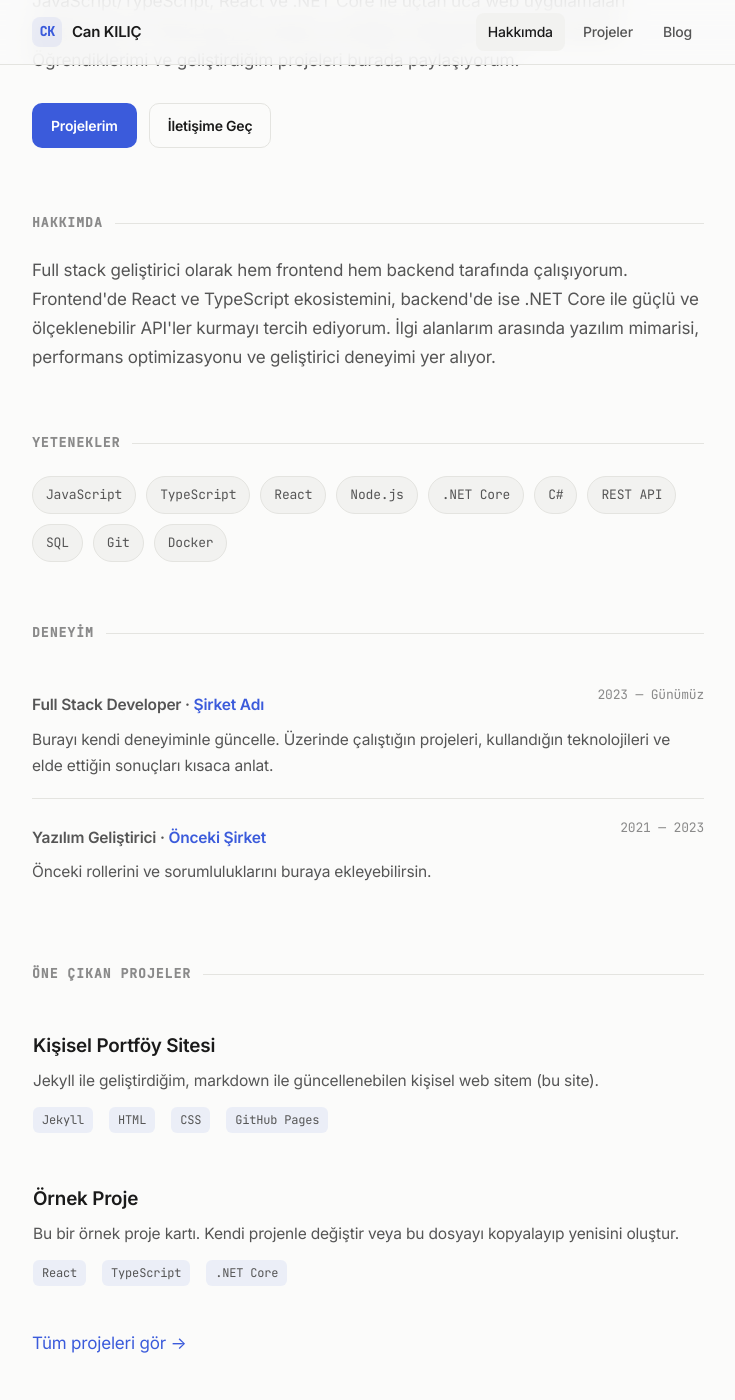
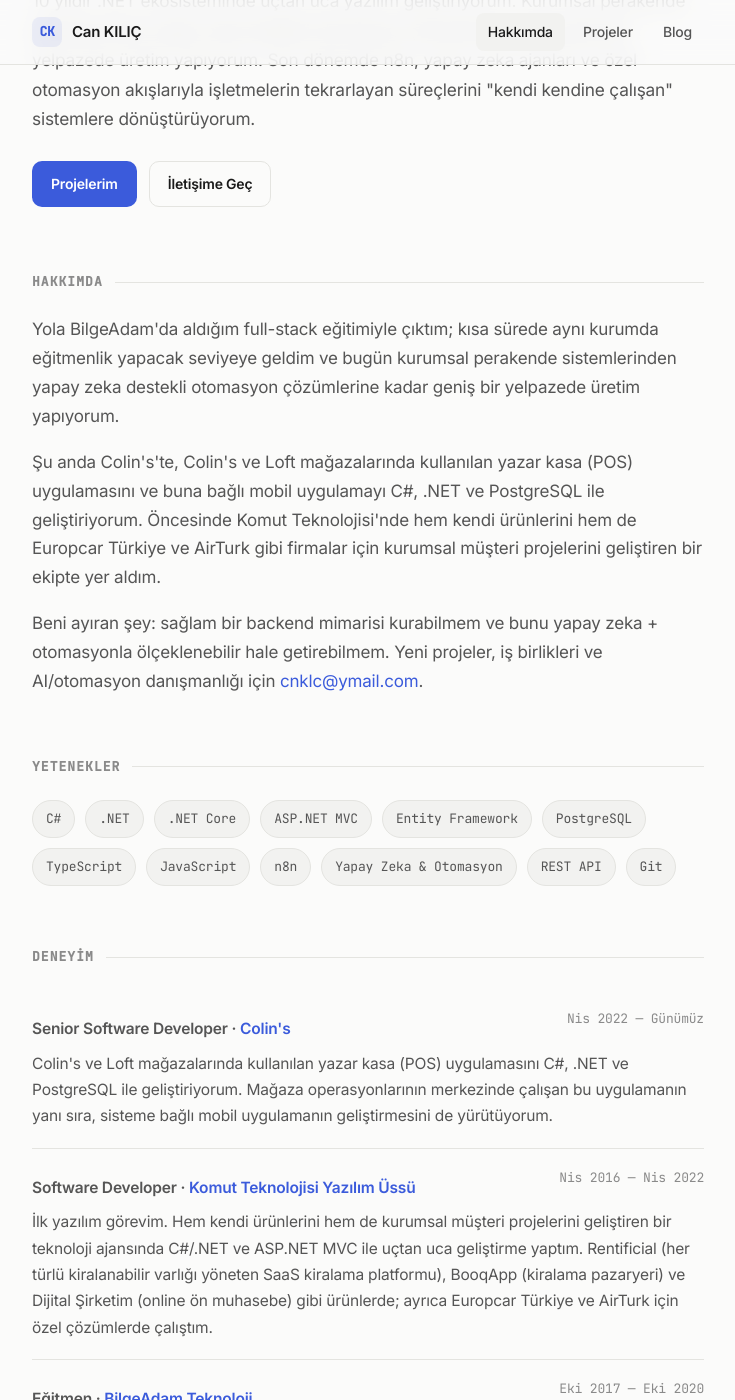
Before and after one commit to cnklc/cnklc.me, a Jekyll site: the page built from index.html, in a window 1280 px wide and 1400 px high, scrolled down 311 px. Shown: the whole window, without its empty margins (272-1007 px from the left). Built offline with Jekyll 4.4.1, drawn with Linux system fonts in a browser that asks for light colours; some of the changed text lies outside the part shown.

Commit message:
İçeriği güncelle: gerçek deneyim, yetenekler ve projeler
- Hero/Hakkımda/Yetenekler/Deneyim gerçek özgeçmişle güncellendi
- Rol: Senior .NET Developer · AI & Otomasyon
- _config.yml tagline ve açıklama güncellendi
- Gerçek projeler eklendi: Erpos, BooqApp, Rentificial, Dijital Şirketim, AirTurk, Europcar
- Örnek proje kaldırıldı

```diff
--- a/_config.yml
+++ b/_config.yml
@@ -1,9 +1,10 @@
 # Site
 title: "Can KILIÇ"
-tagline: "Full Stack Developer"
+tagline: "Senior .NET Developer · AI & Otomasyon"
 description: >-
-  Can KILIÇ — Full Stack Developer. JavaScript/TypeScript, React ve .NET Core
-  ile çalışıyorum. Geliştirdiğim projeler ve blog yazıları.
+  Can KILIÇ — Senior .NET Developer. 10 yıldır C#, .NET ve PostgreSQL ile uçtan
+  uca yazılım geliştiriyorum; yapay zeka ve otomasyon çözümlerine odaklanıyorum.
+  Geliştirdiğim projeler ve blog yazıları.
 url: "https://cnklc.github.io"
 baseurl: "/cnklc.me"
 lang: tr
--- a/_projects/ornek-proje.md
+++ /dev/null
@@ -1,30 +0,0 @@
----
-layout: project
-title: "Örnek Proje"
-date: 2026-06-01
-summary: "Bu bir örnek proje kartı. Kendi projenle değiştir veya bu dosyayı kopyalayıp yenisini oluştur."
-tech: [React, TypeScript, .NET Core]
-repo: "https://github.com/cnklc"
-demo: ""
----
-
-## Proje Hakkında
-
-Buraya projenin ne yaptığını, hangi problemi çözdüğünü ve neden geliştirdiğini
-yaz. Bu metin proje detay sayfasında görünür.
-
-## Özellikler
-
-- Birinci özellik
-- İkinci özellik
-- Üçüncü özellik
-
-## Kullanılan Teknolojiler
-
-Frontend tarafında **React** ve **TypeScript**, backend tarafında ise
-**.NET Core** kullandım. Veritabanı olarak SQL Server tercih ettim.
-
-## Öğrendiklerim
-
-Bu projede neler öğrendiğini, hangi zorluklarla karşılaştığını ve nasıl
-çözdüğünü buraya ekleyebilirsin.
--- a/index.html
+++ b/index.html
@@ -1,17 +1,19 @@
 ---
 layout: default
-title: "Can KILIÇ — Full Stack Developer"
-description: "Full Stack Developer. JavaScript/TypeScript, React ve .NET Core ile modern web uygulamaları geliştiriyorum."
+title: "Can KILIÇ — Senior .NET Developer"
+description: "Senior .NET Developer. 10 yıldır C#, .NET ve PostgreSQL ile uçtan uca yazılım; yapay zeka ve otomasyon çözümlerine odaklanıyorum."
 ---
 
 <section class="wrap hero">
   <p class="eyebrow">Merhaba, ben</p>
   <h1>Can KILIÇ</h1>
-  <p class="role">Full Stack Developer</p>
+  <p class="role">Senior .NET Developer · AI &amp; Otomasyon</p>
   <p class="lead">
-    JavaScript/TypeScript, React ve .NET Core ile uçtan uca web uygulamaları
-    geliştiriyorum. Temiz kod, iyi mimari ve kullanıcı deneyimine önem veririm.
-    Öğrendiklerimi ve geliştirdiğim projeleri burada paylaşıyorum.
+    10 yıldır .NET ekosisteminde uçtan uca yazılım geliştiriyorum. Kurumsal
+    perakende sistemlerinden yapay zeka destekli otomasyon çözümlerine kadar geniş
+    bir yelpazede üretim yapıyorum. Son dönemde n8n, yapay zeka ajanları ve özel
+    otomasyon akışlarıyla işletmelerin tekrarlayan süreçlerini "kendi kendine
+    çalışan" sistemlere dönüştürüyorum.
   </p>
   <div class="hero-actions">
     <a class="btn" href="{{ '/projects/' | relative_url }}">Projelerim</a>
@@ -22,26 +24,41 @@ description: "Full Stack Developer. JavaScript/TypeScript, React ve .NET Core il
 <section class="wrap section">
   <h2 class="section-title">Hakkımda</h2>
   <p>
-    Full stack geliştirici olarak hem frontend hem backend tarafında çalışıyorum.
-    Frontend'de React ve TypeScript ekosistemini, backend'de ise .NET Core ile
-    güçlü ve ölçeklenebilir API'ler kurmayı tercih ediyorum. İlgi alanlarım arasında
-    yazılım mimarisi, performans optimizasyonu ve geliştirici deneyimi yer alıyor.
+    Yola BilgeAdam'da aldığım full-stack eğitimiyle çıktım; kısa sürede aynı
+    kurumda eğitmenlik yapacak seviyeye geldim ve bugün kurumsal perakende
+    sistemlerinden yapay zeka destekli otomasyon çözümlerine kadar geniş bir
+    yelpazede üretim yapıyorum.
+  </p>
+  <p>
+    Şu anda Colin's'te, Colin's ve Loft mağazalarında kullanılan yazar kasa (POS)
+    uygulamasını ve buna bağlı mobil uygulamayı C#, .NET ve PostgreSQL ile
+    geliştiriyorum. Öncesinde Komut Teknolojisi'nde hem kendi ürünlerini hem de
+    Europcar Türkiye ve AirTurk gibi firmalar için kurumsal müşteri projelerini
+    geliştiren bir ekipte yer aldım.
+  </p>
+  <p>
+    Beni ayıran şey: sağlam bir backend mimarisi kurabilmem ve bunu yapay zeka +
+    otomasyonla ölçeklenebilir hale getirebilmem. Yeni projeler, iş birlikleri ve
+    AI/otomasyon danışmanlığı için
+    <a href="mailto:{{ site.social.email }}">{{ site.social.email }}</a>.
   </p>
 </section>
 
 <section class="wrap section">
   <h2 class="section-title">Yetenekler</h2>
   <div class="skill-grid">
+    <span class="skill">C#</span>
+    <span class="skill">.NET</span>
+    <span class="skill">.NET Core</span>
+    <span class="skill">ASP.NET MVC</span>
+    <span class="skill">Entity Framework</span>
+    <span class="skill">PostgreSQL</span>
+    <span class="skill">TypeScript</span>
     <span class="skill">JavaScript</span>
-    <span class="skill">TypeScript</span>
-    <span class="skill">React</span>
-    <span class="skill">Node.js</span>
-    <span class="skill">.NET Core</span>
-    <span class="skill">C#</span>
+    <span class="skill">n8n</span>
+    <span class="skill">Yapay Zeka &amp; Otomasyon</span>
     <span class="skill">REST API</span>
-    <span class="skill">SQL</span>
     <span class="skill">Git</span>
-    <span class="skill">Docker</span>
   </div>
 </section>
 
@@ -50,22 +67,42 @@ description: "Full Stack Developer. JavaScript/TypeScript, React ve .NET Core il
 
   <div class="entry">
     <div class="entry-head">
-      <p class="entry-role">Full Stack Developer · <span class="entry-org">Şirket Adı</span></p>
-      <span class="entry-date">2023 — Günümüz</span>
+      <p class="entry-role">Senior Software Developer · <span class="entry-org">Colin's</span></p>
+      <span class="entry-date">Nis 2022 — Günümüz</span>
     </div>
     <p>
-      Burayı kendi deneyiminle güncelle. Üzerinde çalıştığın projeleri, kullandığın
-      teknolojileri ve elde ettiğin sonuçları kısaca anlat.
+      Colin's ve Loft mağazalarında kullanılan yazar kasa (POS) uygulamasını C#,
+      .NET ve PostgreSQL ile geliştiriyorum. Mağaza operasyonlarının merkezinde
+      çalışan bu uygulamanın yanı sıra, sisteme bağlı mobil uygulamanın
+      geliştirmesini de yürütüyorum.
     </p>
   </div>
 
   <div class="entry">
     <div class="entry-head">
-      <p class="entry-role">Yazılım Geliştirici · <span class="entry-org">Önceki Şirket</span></p>
-      <span class="entry-date">2021 — 2023</span>
+      <p class="entry-role">Software Developer · <span class="entry-org">Komut Teknolojisi Yazılım Üssü</span></p>
+      <span class="entry-date">Nis 2016 — Nis 2022</span>
     </div>
     <p>
-      Önceki rollerini ve sorumluluklarını buraya ekleyebilirsin.
+      İlk yazılım görevim. Hem kendi ürünlerini hem de kurumsal müşteri projelerini
+      geliştiren bir teknoloji ajansında C#/.NET ve ASP.NET MVC ile uçtan uca
+      geliştirme yaptım. Rentificial (her türlü kiralanabilir varlığı yöneten SaaS
+      kiralama platformu), BooqApp (kiralama pazaryeri) ve Dijital Şirketim (online
+      ön muhasebe) gibi ürünlerde; ayrıca Europcar Türkiye ve AirTurk için özel
+      çözümlerde çalıştım.
+    </p>
+  </div>
+
+  <div class="entry">
+    <div class="entry-head">
+      <p class="entry-role">Eğitmen · <span class="entry-org">BilgeAdam Teknoloji</span></p>
+      <span class="entry-date">Eki 2017 — Eki 2020</span>
+    </div>
+    <p>
+      .NET full-stack eğitimi verdim: C#, Nesne Yönelimli Programlama, MSSQL, HTML,
+      CSS ve JavaScript. 3 yıl boyunca part-time eğitmen olarak toplam 6 sınıf ve 96
+      öğrenciyi üretim seviyesinde geliştirici olmaya hazırladım. Bu kuruma daha
+      önce öğrenci olarak başlamıştım.
     </p>
   </div>
 </section>
```
Also changed, not shown: _projects/airturk.md (added, +26 -0 lines), _projects/booqapp.md (added, +26 -0 lines), _projects/dijital-sirketim.md (added, +26 -0 lines), _projects/erpos.md (added, +26 -0 lines), _projects/europcar.md (added, +26 -0 lines), _projects/rentificial.md (added, +27 -0 lines).
